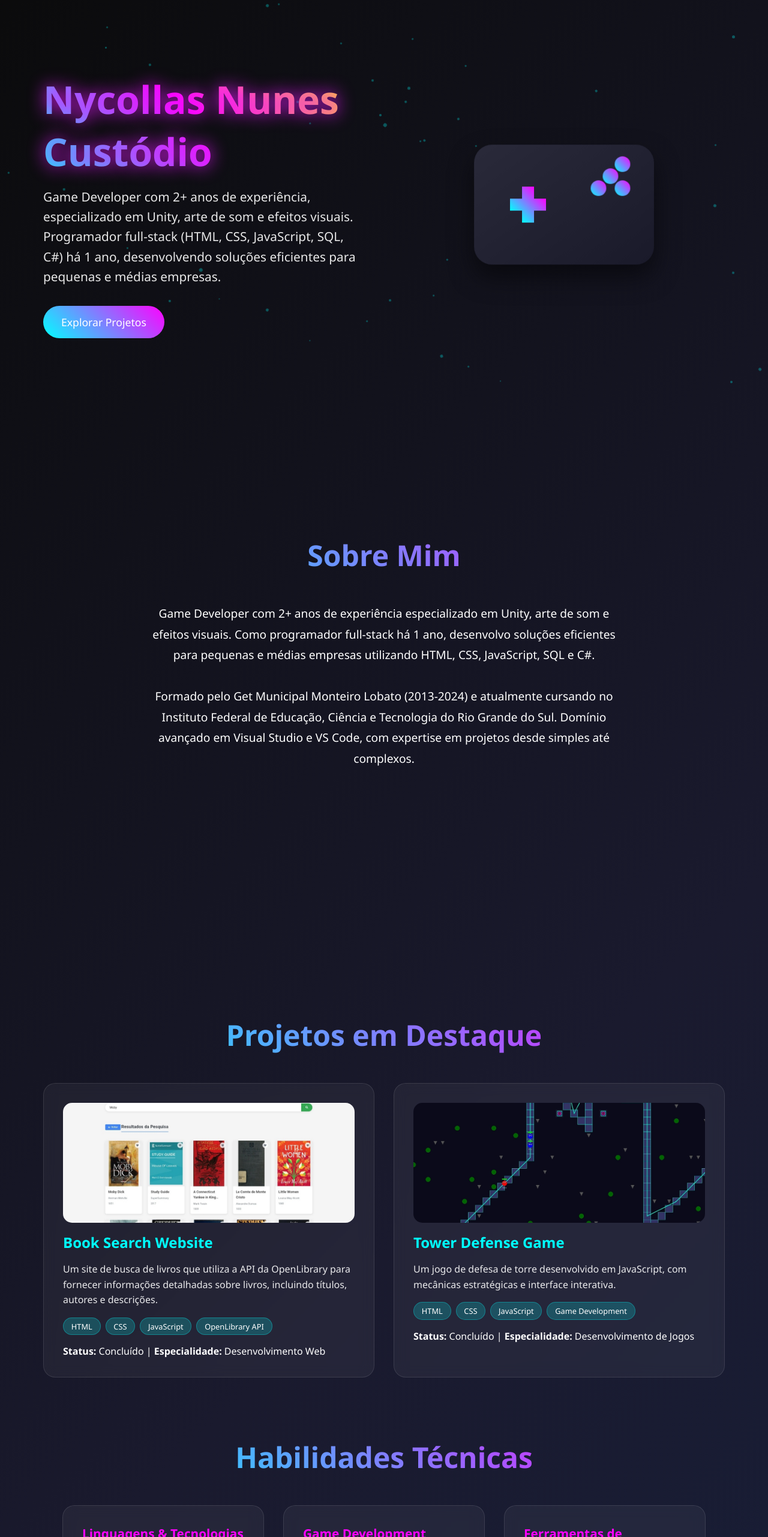
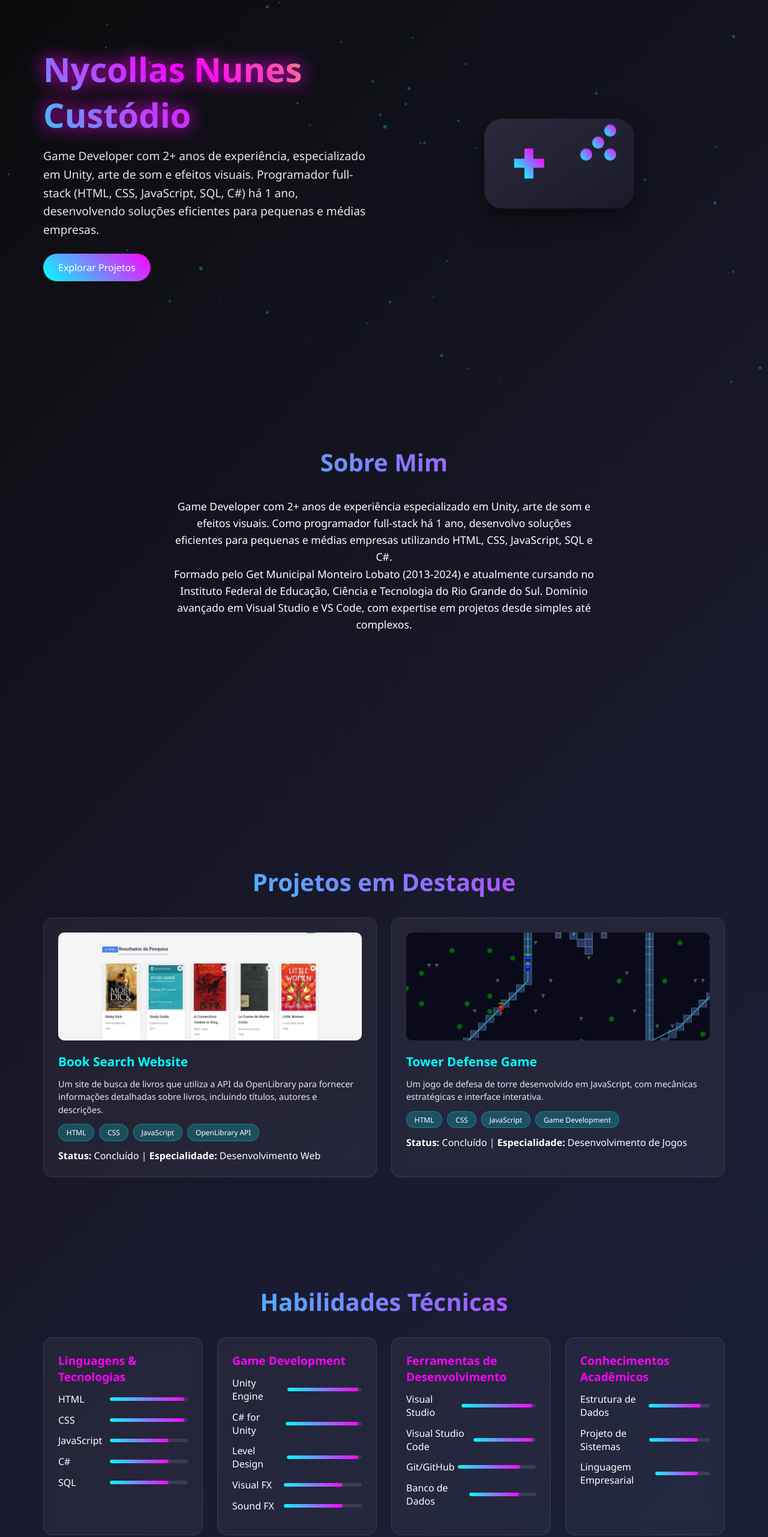
Before and after one commit to nycollaus/LanchesaNet, a plain HTML site: page index.html in a window 1280 px wide. Shown: the part 157-2720 px from the top of the page at 60% size. Drawn offline with Linux system fonts and the light colour scheme.

Commit message:
Update index.html

```diff
--- a/index.html
+++ b/index.html
@@ -102,8 +102,8 @@
         }
 
         .section {
-            min-height: 100vh;
-            padding: 100px 2rem 50px;
+            min-height: calc(100vh - 100px);
+            padding: 80px 2rem 40px;
             max-width: 1200px;
             margin: 0 auto;
         }
@@ -112,8 +112,8 @@
             display: flex;
             align-items: center;
             justify-content: space-between;
-            min-height: 100vh;
-            gap: 4rem;
+            min-height: calc(100vh - 100px);
+            gap: 2rem;
         }
 
         .hero-content {
@@ -121,7 +121,7 @@
         }
 
         .hero h1 {
-            font-size: 4rem;
+            font-size: 3.5rem;
             margin-bottom: 1rem;
             background: linear-gradient(45deg, #00ffff, #ff00ff, #ffff00);
             -webkit-background-clip: text;
@@ -135,8 +135,8 @@
         }
 
         .hero p {
-            font-size: 1.3rem;
-            margin-bottom: 2rem;
+            font-size: 1.2rem;
+            margin-bottom: 1.5rem;
             line-height: 1.6;
             opacity: 0.9;
         }
@@ -144,10 +144,10 @@
         .cta-button {
             background: linear-gradient(45deg, #00ffff, #ff00ff);
             border: none;
-            padding: 15px 30px;
+            padding: 12px 25px;
             border-radius: 50px;
             color: white;
-            font-size: 1.1rem;
+            font-size: 1rem;
             cursor: pointer;
             transition: all 0.3s ease;
             text-decoration: none;
@@ -167,8 +167,8 @@
         }
 
         .game-controller {
-            width: 300px;
-            height: 200px;
+            width: 250px;
+            height: 150px;
             background: linear-gradient(145deg, #2a2a3a, #1a1a2a);
             border-radius: 30px;
             position: relative;
@@ -183,8 +183,8 @@
 
         .controller-button {
             position: absolute;
-            width: 25px;
-            height: 25px;
+            width: 20px;
+            height: 20px;
             border-radius: 50%;
             background: linear-gradient(45deg, #00ffff, #ff00ff);
             animation: pulse 2s ease-in-out infinite;
@@ -195,18 +195,18 @@
             50% { transform: scale(1.1); }
         }
 
-        .btn-a { top: 40px; right: 60px; }
-        .btn-b { top: 60px; right: 40px; }
-        .btn-x { top: 60px; right: 80px; }
-        .btn-y { top: 20px; right: 40px; }
+        .btn-a { top: 30px; right: 50px; }
+        .btn-b { top: 50px; right: 30px; }
+        .btn-x { top: 50px; right: 70px; }
+        .btn-y { top: 10px; right: 30px; }
 
         .d-pad {
             position: absolute;
-            left: 60px;
+            left: 50px;
             top: 50%;
             transform: translateY(-50%);
-            width: 60px;
-            height: 60px;
+            width: 50px;
+            height: 50px;
         }
 
         .d-pad::before,
@@ -217,21 +217,21 @@
         }
 
         .d-pad::before {
-            width: 60px;
-            height: 20px;
-            top: 20px;
+            width: 50px;
+            height: 15px;
+            top: 17px;
         }
 
         .d-pad::after {
-            width: 20px;
-            height: 60px;
-            left: 20px;
+            width: 15px;
+            height: 50px;
+            left: 17px;
         }
 
         .section-title {
-            font-size: 3rem;
+            font-size: 2.5rem;
             text-align: center;
-            margin-bottom: 3rem;
+            margin-bottom: 2rem;
             background: linear-gradient(45deg, #00ffff, #ff00ff);
             -webkit-background-clip: text;
             -webkit-text-fill-color: transparent;
@@ -239,15 +239,15 @@
 
         .projects-grid {
             display: grid;
-            grid-template-columns: repeat(auto-fit, minmax(350px, 1fr));
-            gap: 2rem;
-            margin-top: 3rem;
+            grid-template-columns: repeat(auto-fit, minmax(300px, 1fr));
+            gap: 1.5rem;
+            margin-top: 2rem;
         }
 
         .project-card {
             background: rgba(255, 255, 255, 0.05);
-            border-radius: 20px;
-            padding: 2rem;
+            border-radius: 15px;
+            padding: 1.5rem;
             backdrop-filter: blur(10px);
             border: 1px solid rgba(255, 255, 255, 0.1);
             transition: all 0.3s ease;
@@ -278,75 +278,71 @@
 
         .project-image {
             width: 100%;
-            height: 200px;
-            border-radius: 15px;
+            height: 180px;
+            border-radius: 10px;
             margin-bottom: 1rem;
-            display: flex;
-            align-items: center;
-            justify-content: center;
-            font-size: 3rem;
-            color: #00ffff;
             object-fit: cover;
         }
 
         .project-title {
-            font-size: 1.5rem;
-            margin-bottom: 1rem;
+            font-size: 1.3rem;
+            margin-bottom: 0.8rem;
             color: #00ffff;
         }
 
         .project-description {
-            margin-bottom: 1rem;
-            line-height: 1.6;
+            margin-bottom: 0.8rem;
+            line-height: 1.5;
             opacity: 0.9;
+            font-size: 0.9rem;
         }
 
         .tech-stack {
             display: flex;
             flex-wrap: wrap;
             gap: 0.5rem;
-            margin-bottom: 1rem;
+            margin-bottom: 0.8rem;
         }
 
         .tech-tag {
             background: rgba(0, 255, 255, 0.2);
             padding: 0.3rem 0.8rem;
             border-radius: 20px;
-            font-size: 0.8rem;
+            font-size: 0.75rem;
             border: 1px solid rgba(0, 255, 255, 0.3);
         }
 
         .skills-grid {
             display: grid;
-            grid-template-columns: repeat(auto-fit, minmax(250px, 1fr));
-            gap: 2rem;
-            margin-top: 3rem;
+            grid-template-columns: repeat(auto-fit, minmax(220px, 1fr));
+            gap: 1.5rem;
+            margin-top: 2rem;
         }
 
         .skill-category {
             background: rgba(255, 255, 255, 0.05);
-            border-radius: 20px;
-            padding: 2rem;
+            border-radius: 15px;
+            padding: 1.5rem;
             backdrop-filter: blur(10px);
             border: 1px solid rgba(255, 255, 255, 0.1);
         }
 
         .skill-category h3 {
             color: #ff00ff;
-            margin-bottom: 1rem;
-            font-size: 1.3rem;
+            margin-bottom: 0.8rem;
+            font-size: 1.2rem;
         }
 
         .skill-item {
             display: flex;
             justify-content: space-between;
             align-items: center;
-            margin-bottom: 1rem;
+            margin-bottom: 0.8rem;
         }
 
         .skill-bar {
             width: 60%;
-            height: 8px;
+            height: 6px;
             background: rgba(255, 255, 255, 0.1);
             border-radius: 10px;
             overflow: hidden;
@@ -360,17 +356,17 @@
         }
 
         .contact-form {
-            max-width: 600px;
+            max-width: 500px;
             margin: 0 auto;
             background: rgba(255, 255, 255, 0.05);
-            padding: 3rem;
-            border-radius: 20px;
+            padding: 2rem;
+            border-radius: 15px;
             backdrop-filter: blur(10px);
             border: 1px solid rgba(255, 255, 255, 0.1);
         }
 
         .form-group {
-            margin-bottom: 2rem;
+            margin-bottom: 1.5rem;
         }
 
         .form-group label {
@@ -382,12 +378,12 @@
         .form-group input,
         .form-group textarea {
             width: 100%;
-            padding: 1rem;
+            padding: 0.8rem;
             background: rgba(255, 255, 255, 0.05);
             border: 1px solid rgba(255, 255, 255, 0.1);
-            border-radius: 10px;
+            border-radius: 8px;
             color: white;
-            font-size: 1rem;
+            font-size: 0.9rem;
         }
 
         .form-group input:focus,
@@ -400,13 +396,13 @@
         .social-links {
             display: flex;
             justify-content: center;
-            gap: 2rem;
-            margin-top: 3rem;
+            gap: 1.5rem;
+            margin-top: 2rem;
         }
 
         .social-link {
-            width: 60px;
-            height: 60px;
+            width: 50px;
+            height: 50px;
             background: linear-gradient(45deg, #00ffff, #ff00ff);
             border-radius: 50%;
             display: flex;
@@ -414,7 +410,7 @@
             justify-content: center;
             text-decoration: none;
             color: white;
-            font-size: 1.5rem;
+            font-size: 1.2rem;
             transition: all 0.3s ease;
         }
 
@@ -442,10 +438,11 @@
             .hero {
                 flex-direction: column;
                 text-align: center;
+                gap: 1.5rem;
             }
 
             .hero h1 {
-                font-size: 2.5rem;
+                font-size: 2rem;
             }
 
             .projects-grid,
@@ -467,7 +464,7 @@
         .scroll-progress {
             height: 100%;
             background: linear-gradient(45deg, #00ffff, #ff00ff);
-            width: 0%;
+            width: 0;
             transition: width 0.1s ease;
         }
     </style>
@@ -502,7 +499,7 @@
             <div class="hero-content">
                 <h1>Nycollas Nunes Custódio</h1>
                 <p>Game Developer com 2+ anos de experiência, especializado em Unity, arte de som e efeitos visuais. Programador full-stack (HTML, CSS, JavaScript, SQL, C#) há 1 ano, desenvolvendo soluções eficientes para pequenas e médias empresas.</p>
-                <a href="#projects" class="cta-button" onclick="smoothScroll('#projects')">Explorar Projetos</a>
+                <a href="#projects" class="cta-button" onclick="smoothScroll(event, '#projects')">Explorar Projetos</a>
             </div>
             <div class="hero-visual">
                 <div class="game-controller">
@@ -519,15 +516,13 @@
     <!-- About Section -->
     <section id="about" class="section">
         <h2 class="section-title">Sobre Mim</h2>
-        <div style="text-align: center; max-width: 800px; margin: 0 auto; font-size: 1.2rem; line-height: 1.8;">
+        <div style="text-align: center; max-width: 700px; margin: 0 auto; font-size: 1.1rem; line-height: 1.6;">
             <p>Game Developer com 2+ anos de experiência especializado em Unity, arte de som e efeitos visuais. Como programador full-stack há 1 ano, desenvolvo soluções eficientes para pequenas e médias empresas utilizando HTML, CSS, JavaScript, SQL e C#.</p>
-            <br>
             <p>Formado pelo Get Municipal Monteiro Lobato (2013-2024) e atualmente cursando no Instituto Federal de Educação, Ciência e Tecnologia do Rio Grande do Sul. Domínio avançado em Visual Studio e VS Code, com expertise em projetos desde simples até complexos.</p>
         </div>
     </section>
 
     <!-- Projects Section -->
-    <div>
     <section id="projects" class="section">
         <h2 class="section-title">Projetos em Destaque</h2>
         <div class="projects-grid">
@@ -543,7 +538,6 @@
                 </div>
                 <p><strong>Status:</strong> Concluído | <strong>Especialidade:</strong> Desenvolvimento Web</p>
             </div>
-
             <div class="project-card" onclick="navigateToProject('jogo.html')">
                 <img class="project-image" src="Project2.jpg" alt="Tower Defense Game">
                 <h3 class="project-title">Tower Defense Game</h3>
@@ -556,7 +550,9 @@
                 </div>
                 <p><strong>Status:</strong> Concluído | <strong>Especialidade:</strong> Desenvolvimento de Jogos</p>
             </div>
-</div>
+        </div>
+    </section>
+
     <!-- Skills Section -->
     <section id="skills" class="section">
         <h2 class="section-title">Habilidades Técnicas</h2>
@@ -584,7 +580,6 @@
                     <div class="skill-bar"><div class="skill-progress" style="width: 75%"></div></div>
                 </div>
             </div>
-
             <div class="skill-category">
                 <h3>Game Development</h3>
                 <div class="skill-item">
@@ -608,7 +603,6 @@
                     <div class="skill-bar"><div class="skill-progress" style="width: 75%"></div></div>
                 </div>
             </div>
-
             <div class="skill-category">
                 <h3>Ferramentas de Desenvolvimento</h3>
                 <div class="skill-item">
@@ -628,7 +622,6 @@
                     <div class="skill-bar"><div class="skill-progress" style="width: 75%"></div></div>
                 </div>
             </div>
-
             <div class="skill-category">
                 <h3>Conhecimentos Acadêmicos</h3>
                 <div class="skill-item">
@@ -671,7 +664,6 @@
                 <button type="submit" class="cta-button" style="width: 100%;">Enviar Mensagem</button>
             </form>
         </div>
-
         <div class="social-links">
             <a href="mailto:nycollasnss@gmail.com" class="social-link" title="Email">✉️</a>
             <a href="tel:+5521980241228" class="social-link" title="WhatsApp">(21) 98024-1228</a>
@@ -682,10 +674,14 @@
     </section>
 
     <script>
+        // State management for navigation
+        let currentPage = 'index.html';
+
         // Particles Animation
         function createParticles() {
             const particlesContainer = document.getElementById('particles');
-            const particleCount = 50;
+            const particleCount = window.innerWidth > 768 ? 50 : 25; // Reduce particles on mobile
+            particlesContainer.innerHTML = '';
 
             for (let i = 0; i < particleCount; i++) {
                 const particle = document.createElement('div');
@@ -703,23 +699,41 @@
         // Scroll Progress
         function updateScrollProgress() {
             const scrollTop = window.pageYOffset;
-            const docHeight = document.body.scrollHeight - window.innerHeight;
+            const docHeight = document.documentElement.scrollHeight - window.innerHeight;
             const scrollPercent = (scrollTop / docHeight) * 100;
             document.getElementById('scrollProgress').style.width = scrollPercent + '%';
         }
 
         // Smooth Scroll
-        function smoothScroll(target) {
+        function smoothScroll(event, target) {
+            event.preventDefault();
             document.querySelector(target).scrollIntoView({
                 behavior: 'smooth'
             });
+            window.history.pushState({ page: 'index.html' }, '', '#home');
         }
 
-        // Navigate to Project
+        // Navigate to Project with return capability
         function navigateToProject(url) {
-            window.history.pushState({}, '', url);
+            window.history.pushState({ page: url }, '', url);
             window.location.href = url;
         }
+
+        // Handle browser back/forward navigation
+        window.addEventListener('popstate', function(event) {
+            if (event.state && event.state.page) {
+                if (event.state.page === 'index.html') {
+                    // Already on main page, scroll to home
+                    smoothScroll({ preventDefault: () => {} }, '#home');
+                } else {
+                    // Navigate to project page
+                    window.location.href = event.state.page;
+                }
+            } else {
+                // Default to home
+                smoothScroll({ preventDefault: () => {} }, '#home');
+            }
+        });
 
         // Navbar scroll effect
         function handleNavbarScroll() {
@@ -734,8 +748,6 @@
         // Form submission
         document.getElementById('contactForm').addEventListener('submit', function(e) {
             e.preventDefault();
-
-            // Simulate form submission
             const button = e.target.querySelector('button');
             const originalText = button.textContent;
             button.textContent = 'Enviando...';
@@ -744,7 +756,6 @@
             setTimeout(() => {
                 button.textContent = 'Mensagem Enviada! ✓';
                 button.style.background = 'linear-gradient(45deg, #00ff00, #008800)';
-
                 setTimeout(() => {
                     button.textContent = originalText;
                     button.disabled = false;
@@ -759,7 +770,7 @@
             link.addEventListener('click', function(e) {
                 e.preventDefault();
                 const target = this.getAttribute('href');
-                smoothScroll(target);
+                smoothScroll(e, target);
             });
         });
 
@@ -776,7 +787,7 @@
                         }, 200);
                     }
                 });
-            });
+            }, { threshold: 0.1 });
 
             skillBars.forEach(bar => observer.observe(bar));
         }
@@ -788,26 +799,10 @@
                 card.addEventListener('mouseenter', function() {
                     this.style.transform = 'translateY(-15px) rotateX(5deg)';
                 });
-
                 card.addEventListener('mouseleave', function() {
                     this.style.transform = 'translateY(0) rotateX(0deg)';
                 });
             });
-        }
-
-        // Typing effect for hero text
-        function typeWriter(element, text, speed = 50) {
-            let i = 0;
-            element.innerHTML = '';
-
-            function type() {
-                if (i < text.length) {
-                    element.innerHTML += text.charAt(i);
-                    i++;
-                    setTimeout(type, speed);
-                }
-            }
-            type();
         }
 
         // Mobile menu toggle
@@ -823,7 +818,8 @@
                 navLinks.style.left = '0';
                 navLinks.style.width = '100%';
                 navLinks.style.background = 'rgba(0, 0, 0, 0.95)';
-                navLinks.style.padding = '2rem';
+                navLinks.style.padding = '1rem';
+                navLinks.style.gap = '1rem';
             }
         });
 
@@ -836,15 +832,12 @@
             if (konamiCode.length > konamiSequence.length) {
                 konamiCode.shift();
             }
-
             if (JSON.stringify(konamiCode) === JSON.stringify(konamiSequence)) {
-                // Easter egg activated
                 document.body.style.filter = 'hue-rotate(180deg)';
                 setTimeout(() => {
                     document.body.style.filter = 'none';
                 }, 3000);
 
-                // Show secret message
                 const message = document.createElement('div');
                 message.innerHTML = '🎮 EASTER EGG ATIVADO! Você encontrou o código secreto! 🎮';
                 message.style.cssText = `
@@ -853,19 +846,17 @@
                     left: 50%;
                     transform: translate(-50%, -50%);
                     background: linear-gradient(45deg, #ff00ff, #00ffff);
-                    padding: 2rem;
-                    border-radius: 20px;
+                    padding: 1.5rem;
+                    border-radius: 15px;
                     z-index: 9999;
-                    font-size: 1.5rem;
+                    font-size: 1.2rem;
                     text-align: center;
                     animation: bounce 0.5s ease-in-out;
                 `;
                 document.body.appendChild(message);
-
                 setTimeout(() => {
                     message.remove();
                 }, 3000);
-
                 konamiCode = [];
             }
         });
@@ -875,9 +866,7 @@
             const scrolled = window.pageYOffset;
             const parallax = document.querySelector('.hero-visual');
             if (parallax) {
-                const speed
-
- = scrolled * 0.5;
+                const speed = scrolled * 0.3;
                 parallax.style.transform = `translateY(${speed}px)`;
             }
         }
@@ -886,7 +875,7 @@
         function checkPerformance() {
             if (window.performance && window.performance.memory) {
                 const memory = window.performance.memory;
-                if (memory.usedJSHeapSize > 50000000) { // 50MB
+                if (memory.usedJSHeapSize > 50000000) {
                     console.warn('High memory usage detected');
                 }
             }
@@ -908,6 +897,9 @@
                 }
             `;
             document.head.appendChild(style);
+
+            // Initial history state
+            window.history.replaceState({ page: 'index.html' }, '', 'index.html');
         });
 
         // Event listeners
@@ -918,7 +910,6 @@
         });
 
         window.addEventListener('resize', function() {
-            // Recreate particles on resize
             document.getElementById('particles').innerHTML = '';
             createParticles();
         });
@@ -929,7 +920,6 @@
         // Add some interactive sound effects (visual feedback)
         document.querySelectorAll('.cta-button, .project-card, .social-link').forEach(element => {
             element.addEventListener('click', function() {
-                // Visual feedback for clicks
                 this.style.transform = 'scale(0.95)';
                 setTimeout(() => {
                     this.style.transform = '';
@@ -942,7 +932,6 @@
         window.addEventListener('scroll', function() {
             const currentScrollTop = window.pageYOffset;
             const navLinks = document.querySelector('.nav-links');
-
             if (window.innerWidth <= 768 && navLinks.style.display === 'flex') {
                 if (currentScrollTop > lastScrollTop) {
                     navLinks.style.display = 'none';
```
